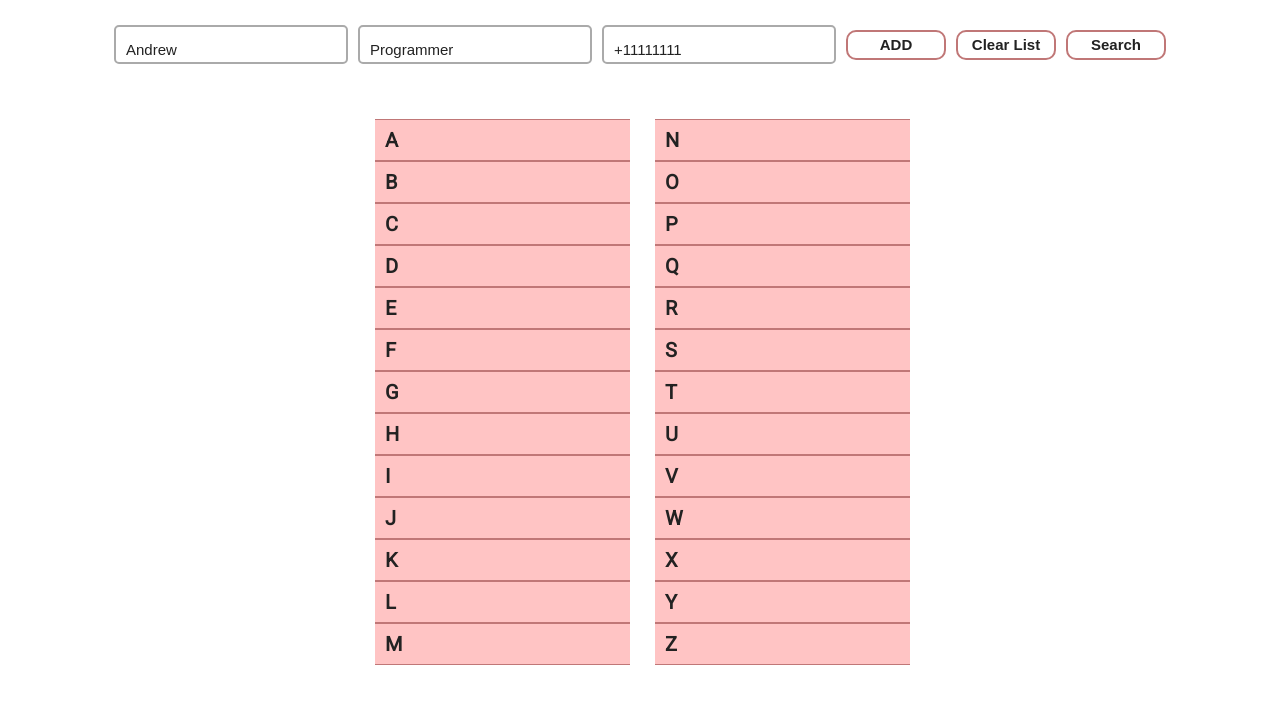
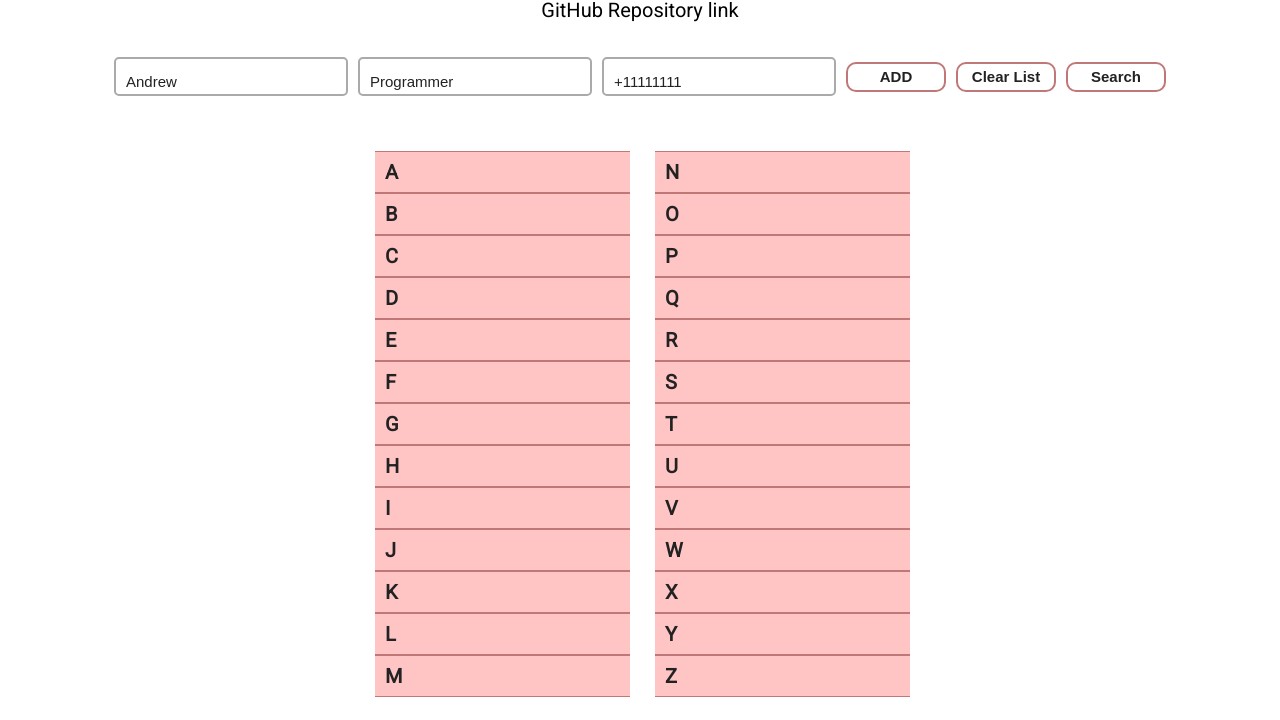
Before and after one commit to a-khramtsov/contactList, a plain HTML site: page index.html in a window 1280 px wide. Shown: the part 80-800 px from the top of the page. Drawn offline with nearby package versions, Linux system fonts and the light colour scheme.

Commit message:
Github repos link

```diff
--- a/css/style.css
+++ b/css/style.css
@@ -14,7 +14,20 @@ body{
 }
 
 .wrapper__main-text {
-    margin: 30px 0;
+    margin-top: 30px;
+
+}
+
+.repository-link {
+    margin: 10px 0 30px 0;
+    color: #000;
+    text-decoration: none;
+    border-bottom: 2px solid transparent;
+    transition: .5s ;
+}
+
+.repository-link:hover{
+    border-bottom: 2px solid #000;
 }
 
 /* Style for all inputs */
--- a/index.html
+++ b/index.html
@@ -18,6 +18,7 @@
 <body>
     <div class="wrapper">
         <h1 class = "wrapper__main-text">Contact List on JS</h1>
+        <a href="https://github.com/Dubsta-Bubsta/contactList" class="repository-link" target="_blank">GitHub Repository link</a>
 <!-- value = "Andrew" -->
 <!-- value = "Programmer" -->
 <!-- value = "+12321312" -->
```
